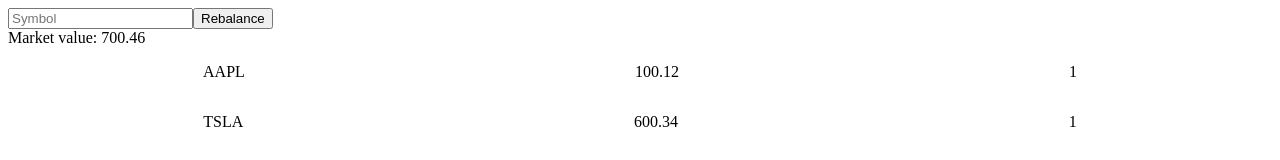
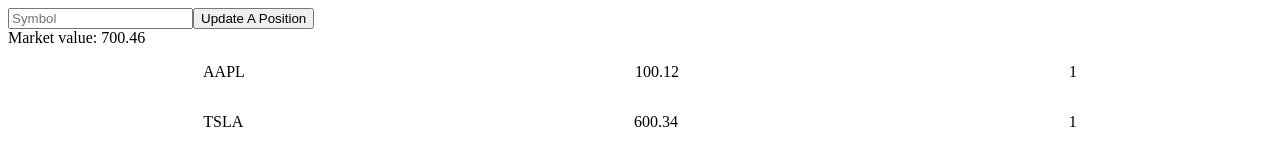
Before and after one commit to JaredFlomen/Portfolios, a React (Create React App) app: page / in a window 1280 px wide. Shown: the top 160 px of the page. Built offline with nearby package versions, Linux system fonts and the light colour scheme.

Commit message:
Update App.js

```diff
--- a/src/App.js
+++ b/src/App.js
@@ -44,7 +44,7 @@
       {/* <button onClick={() => findPrice(ticker).then(res => setPrice(res))}>
         Find The Latest Price
       </button> */}
-      <button onClick={updatePortfolio}>Rebalance</button>
+      <button onClick={updatePortfolio}>Update A Position</button>
       <div>Market value: {marketValue}</div>
       <div>
         {portfolio &&
```
